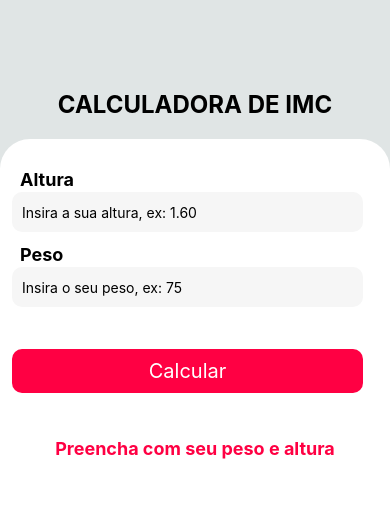
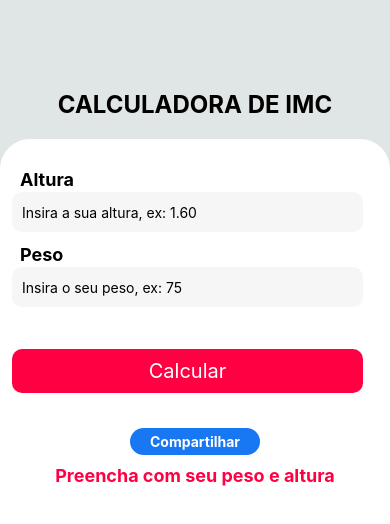
Before and after one commit to TatianePatriota/bmi-calculator, a React Native app: screen / in a window 390 px wide. Shown: the top 524 px of the page. Built offline with nearby package versions, Linux system fonts and the light colour scheme.

Commit message:
removed validation

```diff
--- a/src/components/ResultImc/ResultImc.js
+++ b/src/components/ResultImc/ResultImc.js
@@ -12,13 +12,9 @@ export default function ResultImc(props) {
   return (
     <View style={styles.resultImc}>
       <View style={styles.boxSharebutton}>
-        {props.imcResult != null ? (
-          <TouchableOpacity style={styles.shared} onPress={onShare}>
-            <Text style={styles.sharedText}>Compartilhar</Text>
-          </TouchableOpacity>
-        ) : (
-          <View />
-        )}
+        <TouchableOpacity style={styles.shared} onPress={onShare}>
+          <Text style={styles.sharedText}>Compartilhar</Text>
+        </TouchableOpacity>
       </View>
       <Text style={styles.information}>{props.messageResultImc}</Text>
       <Text style={styles.numberImc}>{props.imcResult}</Text>
```
